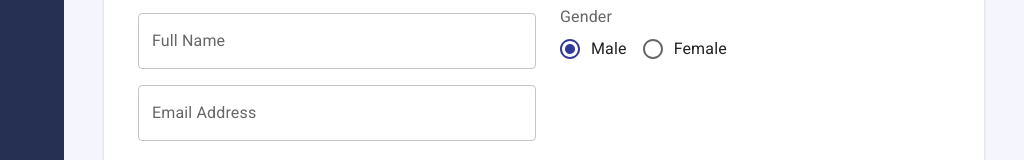
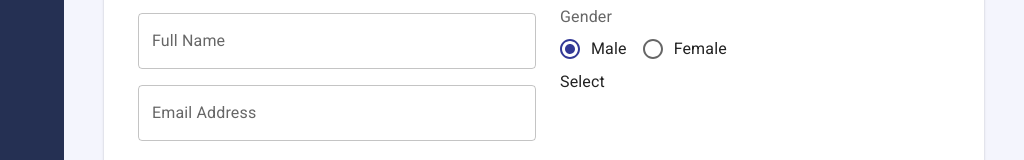
Before and after one commit to urbain32/complete-mui-system, a React (Create React App) app: page / in a window 1280 px wide. Shown: the part 263-423 px from the top of the page, without its empty margins (256-1280 px from the left). Built offline with nearby package versions, Linux system fonts and the light colour scheme.

Commit message:
usning it in our select

```diff
--- a/src/pages/employees/EmployeesForm.js
+++ b/src/pages/employees/EmployeesForm.js
@@ -1,6 +1,7 @@
 import { Grid } from "@mui/material";
 import { useForm, Form } from "../../components/useForm";
 import Controls from "../../components/controls/Controls";
+import * as employeeService from "../../services/employeeService";
 const initialValues = {
   id: 0,
   fullName: "",
@@ -45,6 +46,13 @@
             onChange={handleInputChange}
             items={genderItems}
           />
+          <Controls.Select
+            label="Departement"
+            name="departementId"
+            value={values.departementId}
+            onChange={handleInputChange}
+            options={employeeService.getDepartementCollection()}
+          />
         </Grid>
       </Grid>
     </Form>
```
